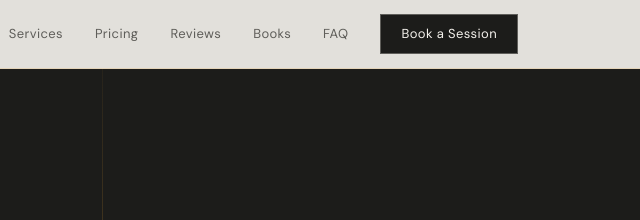
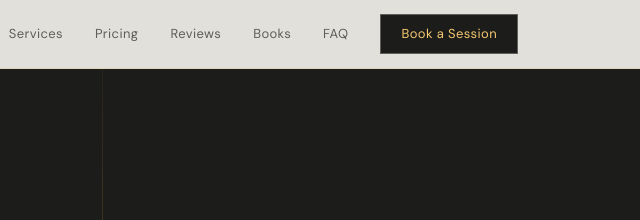
Before and after one commit to Ayo92-taju/french_tutor, a plain HTML site: page index.html in a window 1280 px wide. In both pictures the pointer is over the link "Book a Session". Shown: the top 220 px of the page, 640-1280 px from the left. Drawn offline with nearby package versions, Linux system fonts and the light colour scheme.

Commit message:
Update hover color for navigation CTA and add comment for publications section

```diff
--- a/index.html
+++ b/index.html
@@ -138,7 +138,7 @@
       text-decoration: none;
       transition: background 0.2s !important;
     }
-    .nav-cta:hover { background: var(--ink) !important; color: var(--white) !important; }
+    .nav-cta:hover { background: var(--ink) !important; color: var(--gold-light) !important; }
     .hamburger { display: none; flex-direction: column; gap: 5px; cursor: pointer; }
     .hamburger span { display: block; width: 24px; height: 1.5px; background: var(--ink); transition: 0.3s; }
     .mobile-menu {
@@ -485,6 +485,8 @@
     }
     .testi-name { font-size: 13px; font-weight: 500; color: var(--ink); }
     .testi-role { font-size: 12px; color: var(--ink-light); margin-top: 0.15rem; }
+
+    /* ─── PUBLICATIONS ─── */
 
     /* ─── FAQ ─── */
     #faq { background: var(--cream); }
```
